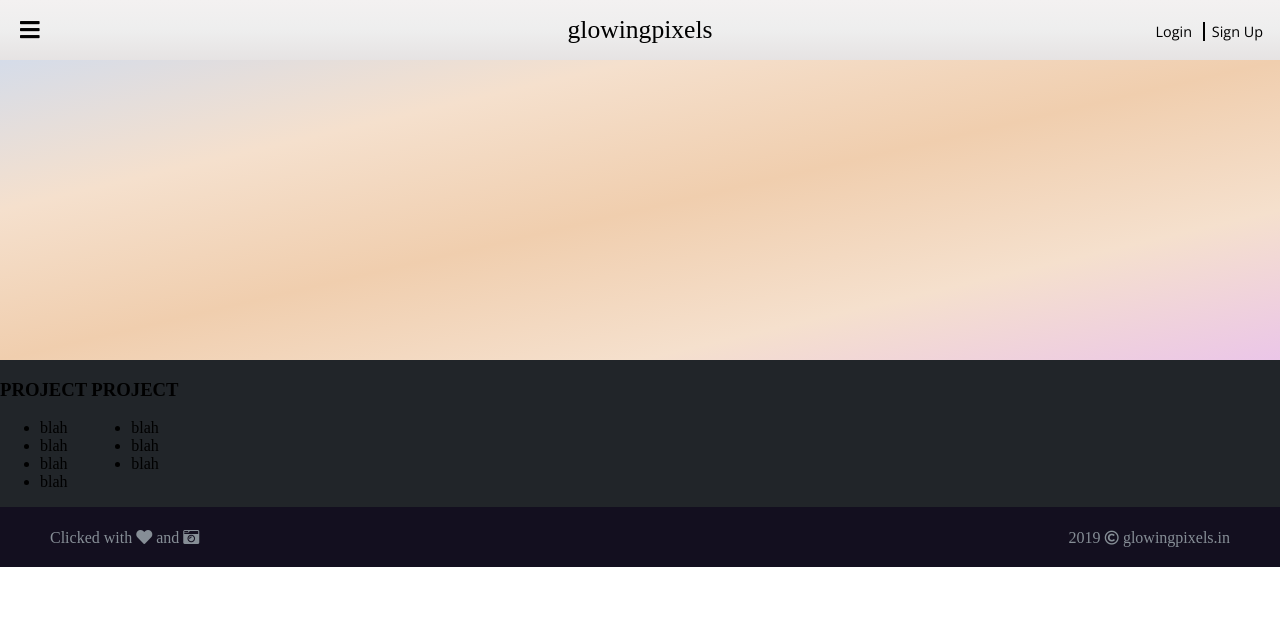
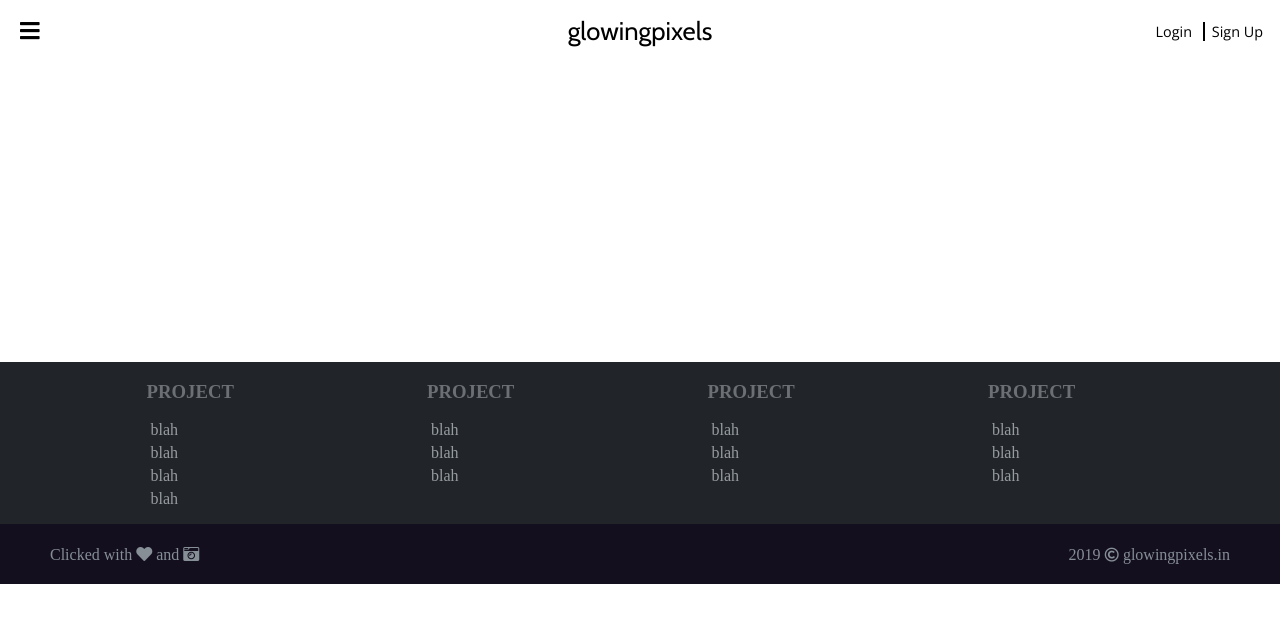
Before and after one commit to GlowingPixels/gp_web, a Django app: page / in a window 1280 px wide. Shown: the top 623 px of the page. Run offline with Django 3.2, Linux system fonts and the light colour scheme; data that the repository does not hold is empty; some libraries are stand-ins or nearby versions.

Commit message:
html added

```diff
--- a/static/css/base_homepage.css
+++ b/static/css/base_homepage.css
@@ -8,8 +8,6 @@ html, body  {
 .homepage_navbar    {
     position: relative;
     text-align: center;
-    background: #eeeeee; /* for the browser that does not support gradient */
-    background-image: linear-gradient(#f3f1f1, #eeeeee, #e6e3e3);
     padding: 15px 0;
 }
 
@@ -30,6 +28,7 @@ html, body  {
 .brand_name > a {
     color: black;
     text-decoration: none;
+    font-family: 'Cabin', sans-serif;
 }
 
 .nav_content    {
@@ -159,9 +172,41 @@ html, body  {
     position: relative;
 }
 
+.details_sections_row   {
+    margin: 0 5%;
+}
+
 .details_sections_col   {
     display: inline-block;
     vertical-align: top;
+    width: 14%;
+    margin: 0 5%;
+}
+
+.details_sections_col h3 {
+    color: #6c7075;
+    margin-left: 25px;
+}
+
+.details_sections_col ul {
+    padding: 0;
+    list-style-type: none;
+    margin-left: 5px;
+}
+
+.details_sections_col ul li {
+    margin: 5px 0;
+}
+
+.details_sections_col ul li a   {
+    text-decoration: none;
+    color: #979ca1;
+}
+
+.details_sections_col ul li a i {
+    padding-right: 10px;
+    opacity: 0;
+    transition: 200ms;
 }
 
 .bottom_formalities {
--- a/static/css/homepage.css
+++ b/static/css/homepage.css
@@ -2,6 +2,4 @@
 .search_home_container  {
     width: 100%;
     height: 300px;
-    background: rgb(240, 206, 174);
-    background-image: linear-gradient(to bottom right, rgb(213, 220, 233), rgb(245, 224, 205), rgb(240, 206, 174), rgb(245, 224, 205), rgb(235, 198, 232));
 }
--- a/static/js/base_homepage.js
+++ b/static/js/base_homepage.js
@@ -9,3 +9,20 @@ $(".screen_side").click(function(){
     $(".screen_side").fadeOut();
     $(".category_side").css("left", "-80%");
 });
+
+// code for color toggle on clicking list_items
+$(".list_items").click(function(){
+    $(this).children("span").toggleClass("change_color");
+});
+
+// code for showing and unshowing sub-category
+$(".list_items").click(function(){
+    $(this).children(".sub_category").slideToggle();
+});
+
+// code for footer
+$(".details_sections_col").children("ul").children("li").children("a").hover(function(){
+    $(this).children("i").css("opacity", "1");
+},function(){
+    $(this).children("i").css("opacity", "0");
+});
--- a/templates/base/base_homepage.html
+++ b/templates/base/base_homepage.html
@@ -11,6 +11,8 @@
         crossorigin="anonymous">
         <!-- CDN for google font -->
         <link href="https://fonts.googleapis.com/css?family=Open+Sans" rel="stylesheet">
+        <link href="https://fonts.googleapis.com/css?family=Cabin" rel="stylesheet">
+        <link href="https://fonts.googleapis.com/css?family=Exo" rel="stylesheet">
         <!-- link for homepage css -->
         <link rel="stylesheet" href="{% static 'css/base_homepage.css' %}">
     </head>
@@ -37,7 +39,7 @@
                         <span>Login</span>
                     </a>
                     <a href="{% url 'users:signup' %}">
-                        <span>Sign  Up</span>
+                        <span>Sign Up</span>
                     </a>
                 {% endif %}
 
@@ -47,10 +49,17 @@
         <!-- side bar that contains category -->
         <div class="category_side">
             <div class="category">
-                <span class="menu_heading">Image Category</span>
+                <span class="menu_heading">Image Categories</span>
                 <ul class="category_list">
                 {% for category in categories %}
-                    <li class="list_items"><a href="{% url 'gallery:gallery' category %}">{{ category }}</a></li>
+                    <li class="list_items"><span>{{ category }}</span>
+                        <ul class="sub_category">
+                            <li><a href="">blah</a></li>
+                            <li><a href="">blah</a></li>
+                            <li><a href="">blah</a></li>
+                            <li><a href="">blah</a></li>
+                        </ul>
+                    </li>
                 {% endfor %}
                 </ul>
             </div>
@@ -70,18 +79,34 @@
             <div class="details_sections_col">
                 <h3>PROJECT</h3>
                 <ul>
-                    <li>blah</li>
-                    <li>blah</li>
-                    <li>blah</li>
-                    <li>blah</li>
+                    <li><a href="#"><i class="fas fa-bong"></i>blah</a></li>
+                    <li><a href="#"><i class="fas fa-bong"></i>blah</a></li>
+                    <li><a href="#"><i class="fas fa-bong"></i>blah</a></li>
+                    <li><a href="#"><i class="fas fa-bong"></i>blah</a></li>
                 </ul>
             </div>
             <div class="details_sections_col">
                 <h3>PROJECT</h3>
                 <ul>
-                    <li>blah</li>
-                    <li>blah</li>
-                    <li>blah</li>
+                    <li><a href="#"><i class="fas fa-bong"></i>blah</a></li>
+                    <li><a href="#"><i class="fas fa-bong"></i>blah</a></li>
+                    <li><a href="#"><i class="fas fa-bong"></i>blah</a></li>
+                </ul>
+            </div>
+            <div class="details_sections_col">
+                <h3>PROJECT</h3>
+                <ul>
+                    <li><a href="#"><i class="fas fa-bong"></i>blah</a></li>
+                    <li><a href="#"><i class="fas fa-bong"></i>blah</a></li>
+                    <li><a href="#"><i class="fas fa-bong"></i>blah</a></li>
+                </ul>
+            </div>
+            <div class="details_sections_col">
+                <h3>PROJECT</h3>
+                <ul>
+                    <li><a href="#"><i class="fas fa-bong"></i>blah</a></li>
+                    <li><a href="#"><i class="fas fa-bong"></i>blah</a></li>
+                    <li><a href="#"><i class="fas fa-bong"></i>blah</a></li>
                 </ul>
             </div>
         </div>
```
Also changed, not shown: other parts of static/css/base_homepage.css (+29 -15 lines), templates/gallery/homepage.html (line endings or trailing spaces).
